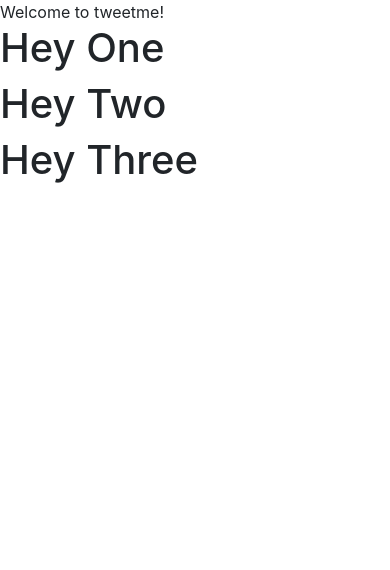
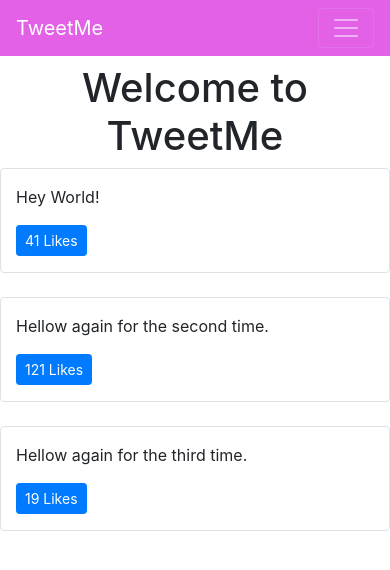
Before and after one commit to alanying/tweetme, a Django app: page / in a window 390 px wide. Shown: the top 570 px of the page. Run offline with Django 3.2, Linux system fonts and the light colour scheme; data comes from the database, SQL or seed files in the repository; both versions use the stored data as it was after the commit; some libraries are stand-ins or nearby versions.

Commit message:
add bootstrap

```diff
--- a/templates/base.html
+++ b/templates/base.html
@@ -7,12 +7,19 @@
 
     <!-- Bootstrap CSS -->
     <link rel="stylesheet" href="https://stackpath.bootstrapcdn.com/bootstrap/4.4.1/css/bootstrap.min.css" integrity="sha384-Vkoo8x4CGsO3+Hhxv8T/Q5PaXtkKtu6ug5TOeNV6gBiFeWPGFN9MuhOf23Q9Ifjh" crossorigin="anonymous">
-
+    <style>
+      .bg-tweetme {
+        background-color: #e261e7!important;
+      }
+    </style>
     <title>{% block head_title %} {% endblock head_title %}</title>
   </head>
   <body>
-    {% block content %}
-    {% endblock content %}
+    {% include 'components/navbar.html' %}
+    <div class='container'>
+      {% block content %}
+      {% endblock content %}
+    </div>
 
     <!-- Optional JavaScript -->
     <!-- jQuery first, then Popper.js, then Bootstrap JS -->
--- /dev/null
+++ b/templates/components/navbar.html
@@ -0,0 +1,36 @@
+<nav class="navbar navbar-expand-lg navbar-dark bg-tweetme mb-2">
+  <div class="container-fluid">
+    <a class="navbar-brand" href="/">TweetMe</a>
+    <button class="navbar-toggler" type="button" data-bs-toggle="collapse" data-bs-target="#navbarSupportedContent" aria-controls="navbarSupportedContent" aria-expanded="false" aria-label="Toggle navigation">
+      <span class="navbar-toggler-icon"></span>
+    </button>
+    <div class="collapse navbar-collapse d-none" id="navbarSupportedContent">
+      <ul class="navbar-nav me-auto mb-2 mb-lg-0 d-none">
+        <li class="nav-item">
+          <a class="nav-link active" aria-current="page" href="#">Home</a>
+        </li>
+        <li class="nav-item">
+          <a class="nav-link" href="#">Link</a>
+        </li>
+        <li class="nav-item dropdown">
+          <a class="nav-link dropdown-toggle" href="#" id="navbarDropdown" role="button" data-bs-toggle="dropdown" aria-expanded="false">
+            Dropdown
+          </a>
+          <ul class="dropdown-menu" aria-labelledby="navbarDropdown">
+            <li><a class="dropdown-item" href="#">Action</a></li>
+            <li><a class="dropdown-item" href="#">Another action</a></li>
+            <li><hr class="dropdown-divider"></li>
+            <li><a class="dropdown-item" href="#">Something else here</a></li>
+          </ul>
+        </li>
+        <li class="nav-item">
+          <a class="nav-link disabled">Disabled</a>
+        </li>
+      </ul>
+      <form class="d-none">
+        <input class="form-control me-2" type="search" placeholder="Search" aria-label="Search">
+        <button class="btn btn-outline-success" type="submit">Search</button>
+      </form>
+    </div>
+  </div>
+</nav>
--- a/templates/pages/home.html
+++ b/templates/pages/home.html
@@ -5,32 +5,61 @@ amazing Title!
 {% endblock head_title %}
 
 {% block content %}
-Welcome to tweetme!
 
-<div id='tweets'>
-  Replace me
+<div class='row text-center'>
+  <div class='col'>
+    <h1>Welcome to TweetMe</h1>
+  </div>
+</div>
+
+<div class='row' id='tweets'>
+  Loading...
 </div>
 
 <script>
   const tweetsElement = document.getElementById("tweets")
-  tweetsElement.innerHTML = "Loading..."
-
-  let el1 = "<h1>Hey One</h1>"
-  let el2 = "<h1>Hey Two</h1>"
-  let el3 = "<h1>Hey Three</h1>"
-  tweetsElement.innerHTML = el1 + el2 + el3
+  // tweetsElement.innerHTML = "Loading..."
+  // let el1 = "<h1>Hey One</h1>"
+  // let el2 = "<h1>Hey Two</h1>"
+  // let el3 = "<h1>Hey Three</h1>"
+  // tweetsElement.innerHTML = el1 + el2 + el3
 
   const xhr = new XMLHttpRequest()
   const method = "GET"
   const url = "/tweets"
   const responseType = "json"
 
+  function handleDidLike(tweet_id, currentCount) {
+    console.log(tweet_id, currentCount)
+  }
+
+  function likeBtn(tweet) {
+    // return "<button class='btn btn-primary' onclick=handleDidLike(" + tweet.id + "," + tweet.likes + ")>Like</button>"
+    return `<button class='btn btn-primary btn-sm' onclick=handleDidLike(${tweet.id},${tweet.likes})> ${tweet.likes} Likes</button>`
+  }
+
+  function formatTweet(tweet) {
+    let formattedTweet = "<div class='col-12 col-md-10 mx-auto border rounded py-3 mb-4 tweet' id='tweet-" + tweet.id +
+    "'><p>" + tweet.content +
+      "</p><div class='btn-group'>" + likeBtn(tweet) +
+      "</div></div>"
+    return formattedTweet
+  }
+
   xhr.responseType = responseType
   xhr.open(method, url)
   xhr.onload = function() {
     const serverResponse = xhr.response
-    let listedItems = serverResponse.response
-    console.log(listedItems)
+    const listedItems = serverResponse.response
+    let finalTweetStr = ""
+    let i;
+    for (i=0; i<listedItems.length; i++) {
+      let tweetObj = listedItems[i]
+      let currentItem = formatTweet(tweetObj)
+      finalTweetStr += currentItem
+    }
+    tweetsElement.innerHTML = finalTweetStr
+    // console.log(listedItems)
   }
   xhr.send()
 
--- a/tweets/views.py
+++ b/tweets/views.py
@@ -1,8 +1,10 @@
 from django.http.response import Http404
 from django.shortcuts import render
 from django.http import HttpResponse, JsonResponse
+import random
 
 from .models import Tweet
+from .forms import TweetForm
 
 # Create your views here.
 def home_view(request, *args, **kwargs):
@@ -10,7 +12,7 @@ def home_view(request, *args, **kwargs):
 
 def tweet_list_view(request, *args, **kwargs):
   qs = Tweet.objects.all()
-  tweet_list = [{"id": x.id, "content": x.content} for x in qs]
+  tweet_list = [{"id": x.id, "content": x.content, "likes": random.randint(0, 123)} for x in qs]
   data = {
     "isUser": False,
     "response": tweet_list
```
Also changed, not shown: roadmap.md (added, +14 -0 lines), tweets/forms.py (added, +16 -0 lines), db.sqlite3, templates/components/footer.html (added).
